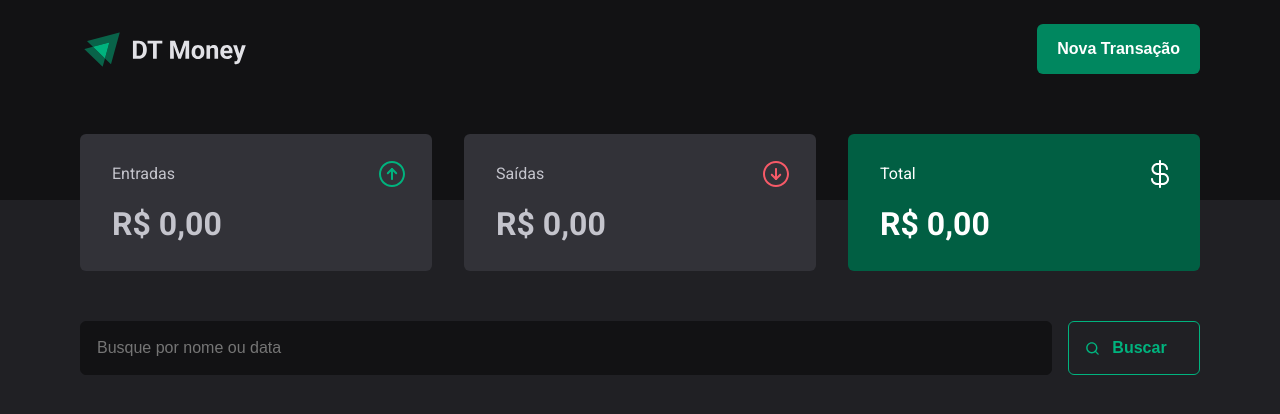
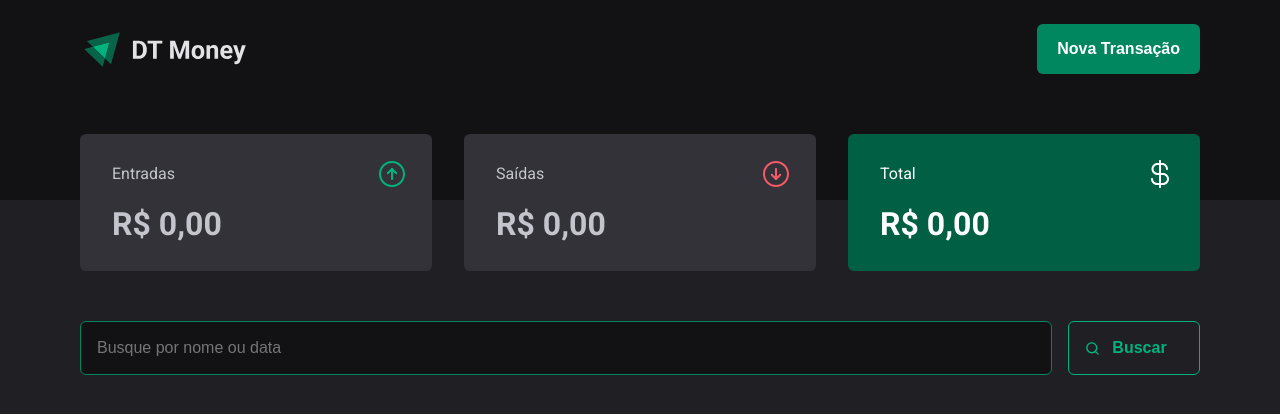
Before and after one commit to EnriqueSantos-dev/DT_MONEY, a React (Vite) app: page / in a window 1280 px wide. In both pictures the pointer is over the input "Busque por nome ou data". Shown: the top 414 px of the page. Built offline with nearby package versions, Linux system fonts and the light colour scheme.

Commit message:
style: add effect into input border when is hovered

```diff
--- a/src/components/Input/style.module.scss
+++ b/src/components/Input/style.module.scss
@@ -15,7 +15,8 @@
 
   transition: all 150ms ease;
 
-  &:focus {
+  &:focus,
+  &:hover {
     border-color: #00875f;
   }
 }
```
